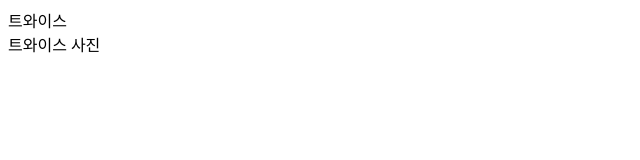
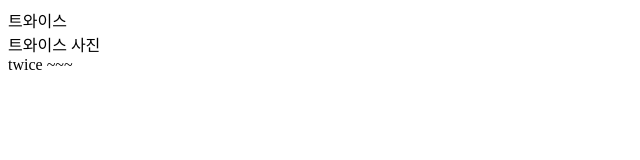
Before and after one commit to lang0909/bts-army-page, a plain HTML site: page index.html in a window 1280 px wide. Shown: the full height of the page, 0-640 px from the left. Drawn offline with Linux system fonts and the light colour scheme.

Commit message:
add intro text twice in body

```diff
--- a/index.html
+++ b/index.html
@@ -1,4 +1,5 @@
 <html>
 	<head>트와이스</head>
 	<div>트와이스 사진</div>
+	<body>twice ~~~</body>
 </html>
```
